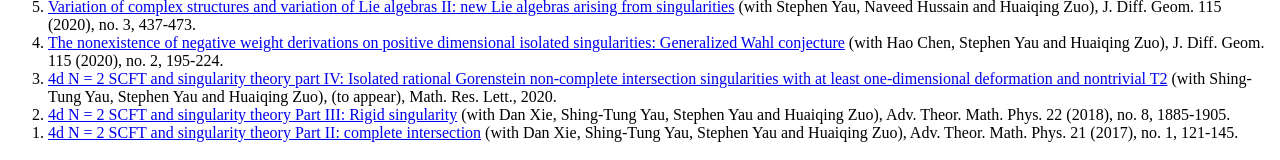
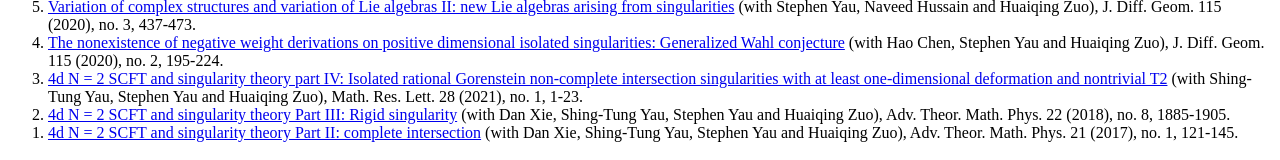
Before and after one commit to chenby16/homepage, a plain HTML site: page index.html in a window 1280 px wide. Shown: the part 488-648 px from the top of the page. Drawn offline with Linux system fonts and the light colour scheme.

Commit message:
Update index.html

```diff
--- a/index.html
+++ b/index.html
@@ -48,7 +48,7 @@ the moduli theory of varieties of general type and of non-negative Kodaira dimen
 <li> <a href="Bergman functions and the equivalence problem of singular domains.pdf"> Bergman functions and the equivalence problem of singular domains</a> (with Stephen Yau), to appear in Commun. Anal. Geom., 2021. </li>
 <li> <a href="https://projecteuclid.org/journals/journal-of-differential-geometry/volume-115/issue-3/Variation-of-complex-structures-and-variation-of-Lie-algebras-II/10.4310/jdg/1594260016.short">Variation of complex structures and variation of Lie algebras II: new Lie algebras arising from singularities</a> (with Stephen Yau, Naveed Hussain and Huaiqing Zuo), J. Diff. Geom. 115 (2020), no. 3, 437-473.</li>
 <li> <a href="https://projecteuclid.org/journals/journal-of-differential-geometry/volume-115/issue-2/The-nonexistence-of-negative-weight-derivations-on-positive-dimensional-isolated/10.4310/jdg/1589853625.short">The nonexistence of negative weight derivations on positive dimensional isolated singularities: Generalized Wahl conjecture</a>  (with Hao Chen, Stephen Yau and Huaiqing Zuo), J. Diff. Geom. 115 (2020), no. 2, 195-224. </li>
-<li> <a href="https://www.intlpress.com/site/pub/pages/journals/items/mrl/content/vols/0028/0001/a001/"> 4d N = 2 SCFT and singularity theory part IV: Isolated rational Gorenstein non-complete intersection singularities with at least one-dimensional deformation and nontrivial T2</a> (with Shing-Tung Yau, Stephen Yau and Huaiqing Zuo), (to appear), Math. Res. Lett., 2020. </li>
+<li> <a href="https://www.intlpress.com/site/pub/pages/journals/items/mrl/content/vols/0028/0001/a001/"> 4d N = 2 SCFT and singularity theory part IV: Isolated rational Gorenstein non-complete intersection singularities with at least one-dimensional deformation and nontrivial T2</a> (with Shing-Tung Yau, Stephen Yau and Huaiqing Zuo), Math. Res. Lett. 28 (2021), no. 1, 1-23.</li>
 <li> <a href="https://www.intlpress.com/site/pub/pages/journals/items/atmp/content/vols/0022/0008/a002/index.php"> 4d N = 2 SCFT and singularity theory Part III: Rigid singularity</a> (with Dan Xie, Shing-Tung Yau, Stephen Yau and Huaiqing Zuo), Adv. Theor. Math. Phys. 22 (2018), no. 8, 1885-1905. </li>
 <li> <a href="https://www.intlpress.com/site/pub/pages/journals/items/atmp/content/vols/0021/0001/a002/index.php"> 4d N = 2 SCFT and singularity theory Part II: complete intersection</a> (with Dan Xie, Shing-Tung Yau, Stephen Yau and Huaiqing Zuo), Adv. Theor. Math. Phys. 21 (2017), no. 1, 121-145.</li>
 </ol>
```
